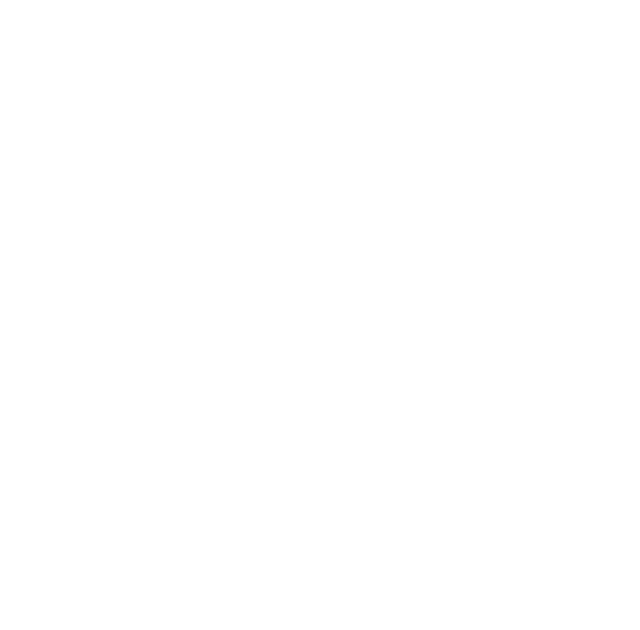
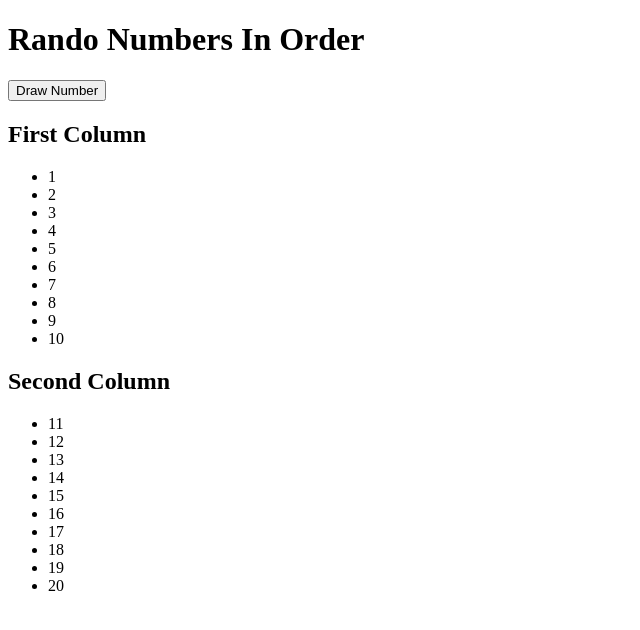
Before and after one commit to ALynch95/milestone-project-1, a plain HTML site: page index.html in a window 1280 px wide. Shown: the whole page, without its empty margins (0-640 px from the left). Drawn offline with Linux system fonts and the light colour scheme.

Commit message:
Html Skeleton

```diff
--- a/index.html
+++ b/index.html
@@ -9,6 +9,46 @@
     <title>Rando Numbers In order</title>
 </head>
 <body>
+    <h1>Rando Numbers In Order</h1>
+
+    <button type="button">Draw Number</button>
+
+<div class="container">
+    <div class="column">
+        <h2>First Column</h2>
+        <ul>
+          <li>1</li>
+          <li>2</li>
+          <li>3</li>
+          <li>4</li>
+          <li>5</li>
+          <li>6</li>
+          <li>7</li>
+          <li>8</li>
+          <li>9</li>
+          <li>10</li>
+        </ul>
+    </div>
+    <div class="column">
+        <h2>Second Column</h2>
+        <ul>
+          <li>11</li>
+          <li>12</li>
+          <li>13</li>
+          <li>14</li>
+          <li>15</li>
+          <li>16</li>
+          <li>17</li>
+          <li>18</li>
+          <li>19</li>
+          <li>20</li>
+        </ul>
+      </div>
+    </div>
+
+
+
+
 
 </body>
 </html>
```
